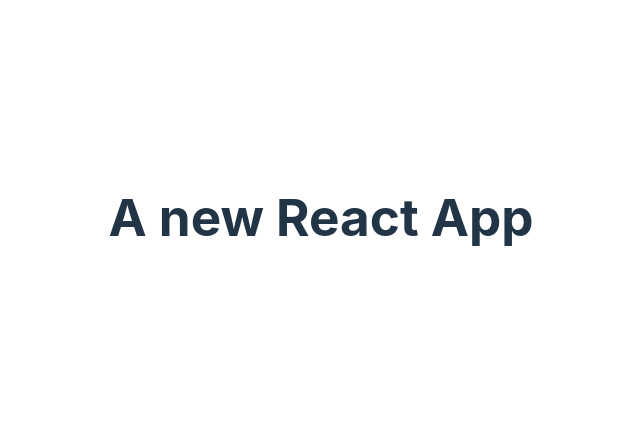
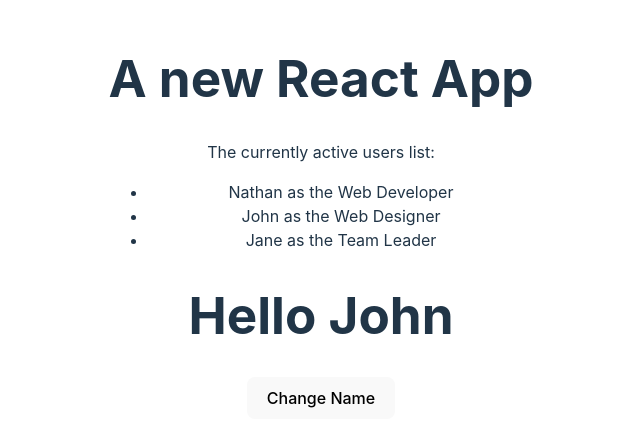
Before and after one commit to maikynata/Next.js-React-practice, a React (Vite) app in the folder react-app/: page / in a window 1280 px wide. Shown: the part 183-630 px from the top of the page, without its empty margins (319-959 px from the left). Built offline with nearby package versions, Linux system fonts and the light colour scheme.

Commit message:
React dev tools

```diff
--- a/react-app/src/App.jsx
+++ b/react-app/src/App.jsx
@@ -1,12 +1,34 @@
 import { useState } from 'react'
 import './App.css'
+import './ParentComponent'
+import ParentComponent from './ParentComponent'
 
 function App() {
+
+  const users = [
+    { id: 1, name: 'Nathan', role: 'Web Developer' },
+    { id: 2, name: 'John', role: 'Web Designer' },
+    { id: 3, name: 'Jane', role: 'Team Leader' },
+  ]
 
   return (
     <>
       <h1>A new React App</h1>
       {/* <h2>Loading..</h2> */}
+      <p>The currently active users list:</p>
+      <ul>
+      {
+        users.map(function(user){
+          // returns Nathan, then John, then Jane
+          return (
+            <li key={user.id}>
+              {user.name} as the {user.role}
+            </li>
+          )
+        })
+      }
+      </ul>
+      <ParentComponent/>
     </>
 
   )
--- /dev/null
+++ b/react-app/src/ParentComponent.jsx
@@ -0,0 +1,14 @@
+import { useState } from 'react'
+
+function ParentComponent() {
+  const [name, setName] = useState('John')
+
+  return (
+    <>
+        <h1>Hello {name}</h1>
+        <button onClick={() => setName('Mark')}> Change Name</button>
+    </>
+  )
+}
+
+export default ParentComponent
```
